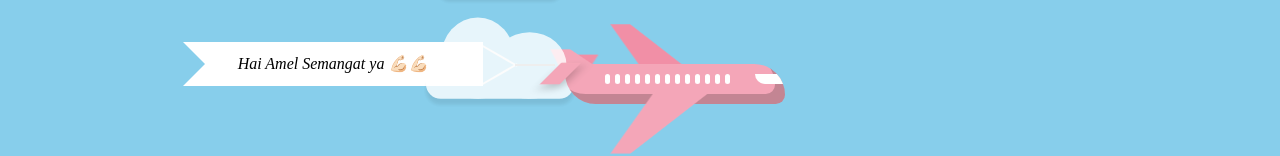
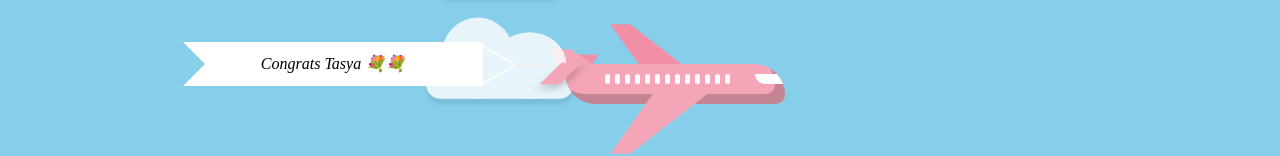
Before and after one commit to AndikaZy/Untuk-amel, a plain HTML site: page index.html in a window 1280 px wide. Shown: the part 336-492 px from the top of the page. Drawn offline with Linux system fonts and the light colour scheme.

Commit message:
Update index.html

```diff
--- a/index.html
+++ b/index.html
@@ -27,7 +27,7 @@
     <div class="banner-container">
         <i class="rope"></i>
         <i class="banner">
-         Hai Amel Semangat ya  💪🏻💪🏻
+         Congrats Tasya 💐💐
         <i class="triangle"></i>
     </i>
     </div>
```
